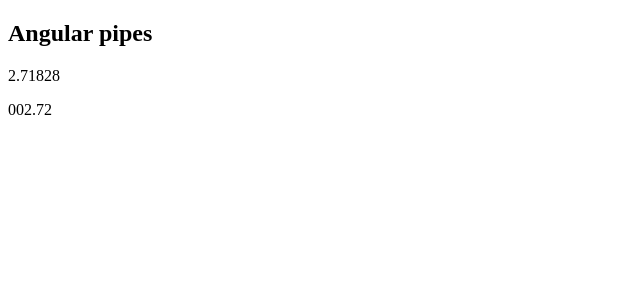
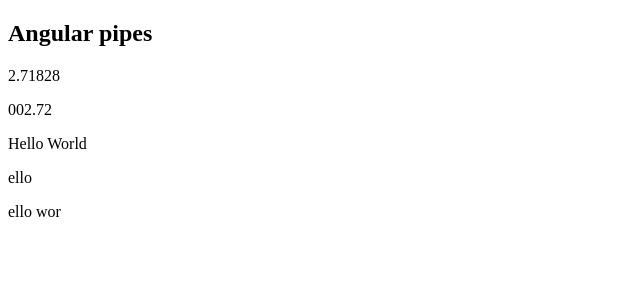
Before and after one commit to ianaomalova/angularCourse, an Angular app: page / in a window 1280 px wide. Shown: the top 300 px of the page, without its empty margins (0-640 px from the left). Built offline with nearby package versions, Linux system fonts and the light colour scheme.

Commit message:
пайпы для строк

```diff
--- a/src/app/app.component.html
+++ b/src/app/app.component.html
@@ -2,3 +2,7 @@
 <!--количество чисел до запятой и диапазон чисел после запятой-->
 <p>{{ e | number: '1.1-5'}}</p>
 <p>{{ e | number: '3.1-2'}}</p>
+
+<p> {{ str | uppercase | lowercase | titlecase}}</p>
+<p> {{ str | slice:1:5 }} </p>
+<p> {{ str | slice:1:-2 }} </p>
--- a/src/app/app.component.ts
+++ b/src/app/app.component.ts
@@ -7,4 +7,6 @@
 })
 export class AppComponent {
   e = Math.E;
+
+  str = 'hello world'
 }
```
